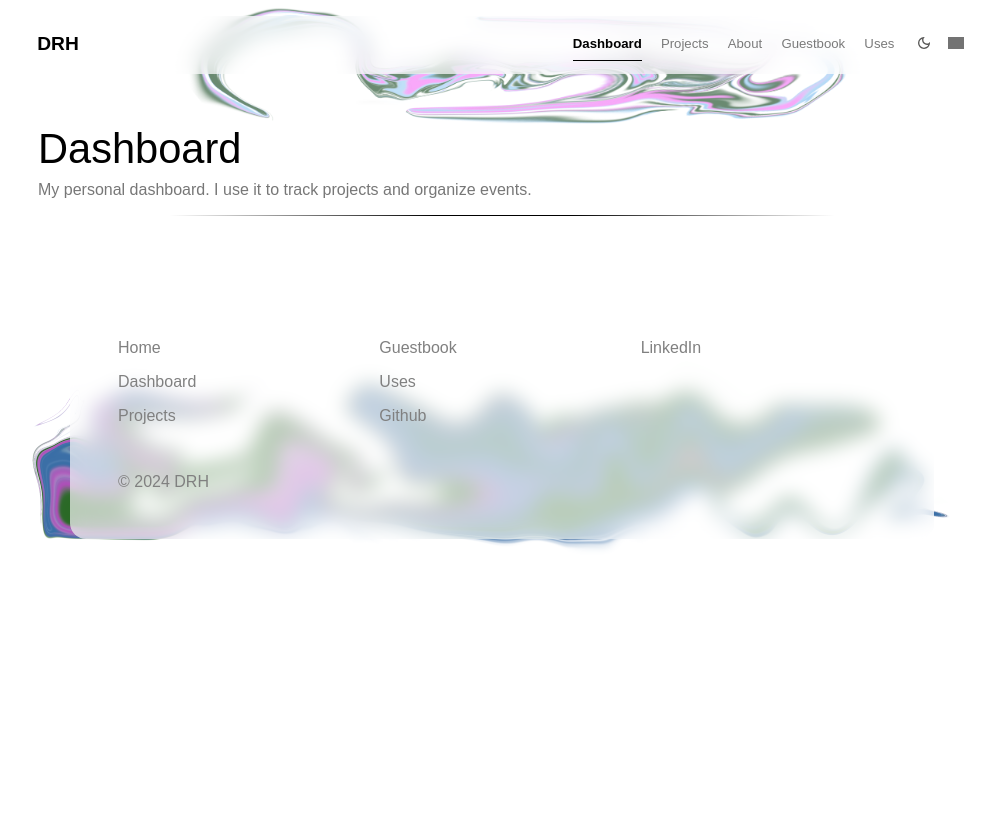
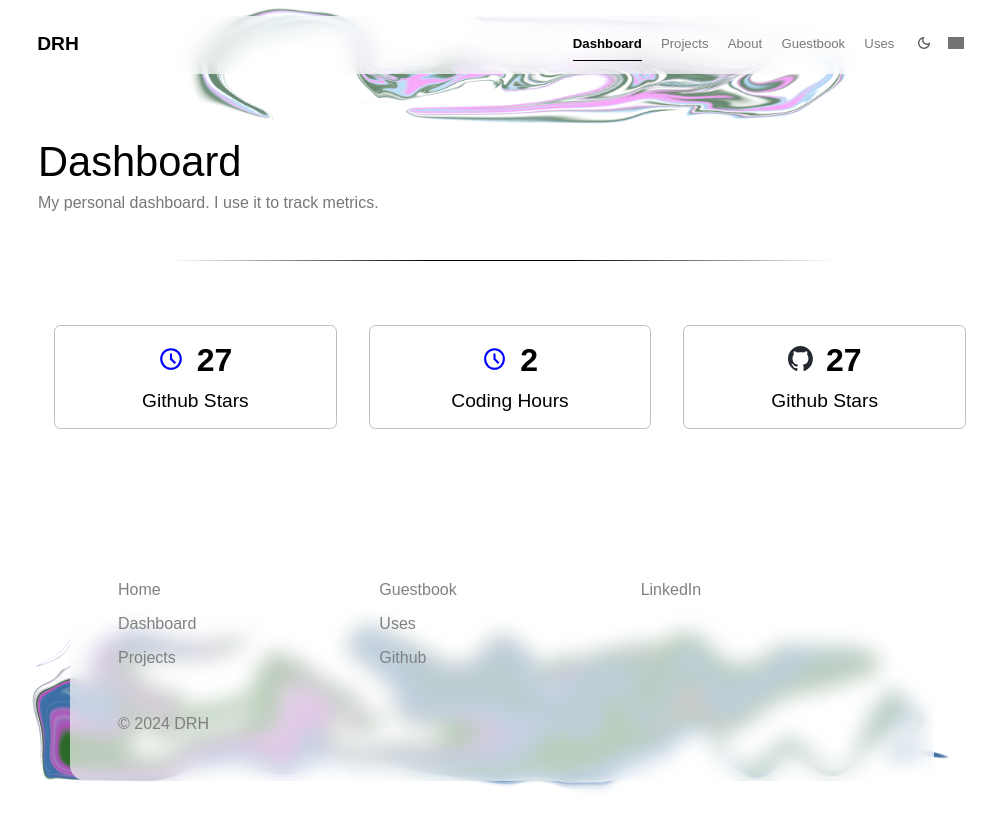
Before and after one commit to DavidRHannah/portfolio, a React (Create React App) app: page /dashboard in a window 1280 px wide. Shown: the top 828 px of the page, without its empty margins (138-1135 px from the left). Before the commit the page ends 800 px from the top, so only its background shows below. Built offline with nearby package versions, Linux system fonts and the light colour scheme; grey boxes are pictures that could not be loaded.

Commit message:
add analytics dashboard

```diff
--- /dev/null
+++ b/src/components/AnalyticContainer/AnalyticContainer.css
@@ -0,0 +1,60 @@
+@keyframes swipeUpOut {
+    0% {
+      transform: translateY(0);
+      opacity: 1;
+    }
+    100% {
+      transform: translateY(-100%);
+      opacity: 0;
+    }
+  }
+
+  @keyframes swipeUpIn {
+    0% {
+      transform: translateY(100%);
+      opacity: 0;
+    }
+    100% {
+      transform: translateY(0);
+      opacity: 1;
+    }
+  }
+
+  .analytic-container {
+    display: flex;
+    flex-direction: column;
+    justify-content: space-between;
+    align-items: center;
+    gap: 0.6rem;
+    padding: 1rem;
+    border-radius: 0.4rem;
+    border: solid 1px rgb(190, 190, 190);
+    cursor: pointer;
+  }
+
+  .analytic-top-container,
+  .analytic-bottom-container {
+    transition: all 0.5s ease;
+  }
+
+  .swipe-out {
+    animation: swipeUpOut 0.5s ease forwards;
+  }
+
+  .swipe-in {
+    animation: swipeUpIn 0.5s ease forwards;
+  }
+
+  .logo-container img {
+    width: 1.6rem;
+  }
+
+  .number-container {
+    font-size: 2rem;
+    font-weight: 600;
+  }
+
+  .analytic-title {
+    font-size: 1.2rem;
+    font-weight: 400;
+  }
--- /dev/null
+++ b/src/components/AnalyticContainer/AnalyticContainer.tsx
@@ -0,0 +1,51 @@
+import React, { useState } from 'react';
+import './AnalyticContainer.css';
+
+interface AnalyticContainerProps {
+  icon1: string;
+  icon2: string;
+  number1: number;
+  number2: number;
+  title1: string;
+  title2: string;
+}
+
+const AnalyticContainer: React.FC<AnalyticContainerProps> = ({ icon1, icon2, number1, number2, title1, title2 }) => {
+  const [isSwipingOut, setIsSwipingOut] = useState(false);
+  const [isSwipingIn, setIsSwipingIn] = useState(false);
+  const [newContent, setNewContent] = useState(false);
+
+  const handleSwipeUp = () => {
+    setIsSwipingOut(true);
+
+    setTimeout(() => {
+      setIsSwipingOut(false);
+      setNewContent(!newContent);
+      setIsSwipingIn(true);
+    }, 500);
+
+    setTimeout(() => {
+      setIsSwipingIn(false);
+    }, 1000);
+  };
+
+  return (
+    <div className="analytic-container" onClick={handleSwipeUp}>
+      <div className={`analytic-top-container ${isSwipingOut ? 'swipe-out' : isSwipingIn ? 'swipe-in' : ''}`}>
+        <div className="logo-container">
+          <img src={newContent ? icon2 : icon1} alt="icon" />
+        </div>
+        <div className="number-container">
+          {newContent ? number2 : number1}
+        </div>
+      </div>
+      <div className={`analytic-bottom-container ${isSwipingOut ? 'swipe-out' : isSwipingIn ? 'swipe-in' : ''}`}>
+        <div className="analytic-title">
+          {newContent ? title2 : title1}
+        </div>
+      </div>
+    </div>
+  );
+};
+
+export default AnalyticContainer;
--- /dev/null
+++ b/src/components/Dashboard/Dashboard.css
@@ -0,0 +1,112 @@
+@import url(../../themes.scss);
+
+.dashboard-content-container{
+    display: grid;
+    grid-template-columns: 1fr 1fr 1fr;
+    gap: 1rem;
+    margin-left: 1rem;
+    margin-right: 1rem;
+    margin-bottom: 4rem;
+}
+@media (max-width: 600px) {
+    .dashboard-content-container{
+        display: grid;
+        grid-template-columns: 1fr 1fr;
+        gap: 1rem;
+    }
+}
+@media (max-width: 460px) {
+    .dashboard-content-container{
+        display: grid;
+        grid-template-columns: 1fr;
+        gap: 1rem;
+    }
+}
+.analytic-container{
+    display: flex;
+    flex-direction: column;
+    flex-wrap: nowrap;
+    justify-content: space-between;
+    align-items: center;
+    gap: 0.6rem;
+
+    margin-left: 1rem;
+    padding-top: 1rem;
+    padding-bottom: 1rem;
+
+    border-radius: 0.4rem;
+    border: solid 1px rgb(190, 190, 190);
+}
+.analytic-top-container{
+    display: flex;
+    flex-wrap: nowrap;
+    gap: 0.8rem;
+    align-items: center;
+    justify-content: space-between;
+}
+.analytic-top-container .logo-container img{
+    width: 1.6rem;
+}
+.analytic-top-container .number-container{
+    font-size: 2rem;
+    font-weight: 600;
+    padding-bottom: 1px;
+}
+.analytic-bottom-container .analytic-title{
+    font-size: 1.2rem;
+    font-weight: 400;
+}
+.analytic-container.coding-hours .analytic-top-container .number-container{
+    color: rgb(4, 92, 255);
+}
+.analytic-container.coding-hours .analytic-top-container .logo-container{
+    filter: invert(9%) sepia(99%) saturate(5630%) hue-rotate(246deg) brightness(110%) contrast(148%);
+}
+
+@keyframes swipeUpOut {
+    0% {
+      transform: translateY(0);
+      opacity: 1;
+    }
+    100% {
+      transform: translateY(-100%);
+      opacity: 0;
+    }
+  }
+
+  @keyframes swipeUpIn {
+    0% {
+      transform: translateY(100%);
+      opacity: 0;
+    }
+    100% {
+      transform: translateY(0);
+      opacity: 1;
+    }
+}
+
+.analytic-container .swipe-out {
+    animation: swipeUpOut 0.5s ease forwards;
+}
+
+.analytic-container .swipe-in {
+    animation: swipeUpIn 0.5s ease forwards;
+}
+
+/* Dark Mode */
+
+body.dark-mode .analytic-container{
+    border: solid 1px rgb(92, 91, 91);
+}
+body.dark-mode .analytic-container.coding-hours .analytic-top-container .number-container{
+    color: rgb(4, 70, 255);
+}
+body.dark-mode .analytic-container.coding-hours .analytic-top-container .logo-container{
+    filter: invert(9%) sepia(99%) saturate(5630%) hue-rotate(246deg) brightness(160%) contrast(148%);
+}
+body.dark-mode .analytic-container.github-followers .analytic-top-container .logo-container{
+    filter: invert(100%);
+}
+body.dark-mode .analytic-container.github-stars .analytic-top-container .logo-container{
+    filter: invert(100%);
+}
--- a/src/components/Dashboard/Dashboard.tsx
+++ b/src/components/Dashboard/Dashboard.tsx
@@ -1,12 +1,42 @@
-import React from 'react'
-import PageHeader from '../PageHeader/PageHeader'
+import React from 'react';
+import './Dashboard.css';
+import PageHeader from '../PageHeader/PageHeader';
+import AnalyticContainer from '../AnalyticContainer/AnalyticContainer';
+import TimeIcon from './icons/time-icon.svg';
+import GithubLogo from './icons/github-logo.svg';
 
-const Dashboard = () => {
+const Dashboard: React.FC = () => {
   return (
-    <div className='dashboard-container'>
-      <PageHeader title="Dashboard" description="My personal dashboard. I use it to track projects and organize events." />
+    <div className="dashboard-container">
+      <PageHeader title="Dashboard" description="My personal dashboard. I use it to track metrics." />
+      <div className="dashboard-content-container">
+        <AnalyticContainer
+          icon1={TimeIcon}
+          icon2={TimeIcon}
+          number1={27}
+          number2={15}
+          title1="Github Stars"
+          title2="Commits"
+        />
+        <AnalyticContainer
+          icon1={TimeIcon}
+          icon2={GithubLogo}
+          number1={2}
+          number2={10}
+          title1="Coding Hours"
+          title2="Github Followers"
+        />
+        <AnalyticContainer
+          icon1={GithubLogo}
+          icon2={TimeIcon}
+          number1={27}
+          number2={15}
+          title1="Github Stars"
+          title2="Commits"
+        />
+      </div>
     </div>
-  )
-}
+  );
+};
 
-export default Dashboard
+export default Dashboard;
--- a/src/components/PageHeader/PageHeader.css
+++ b/src/components/PageHeader/PageHeader.css
@@ -1,8 +1,8 @@
 .page-header-container {
     margin: 0;
     padding: 0;
-    margin-top: 4.2rem;
-    margin-bottom: 2.2rem;
+    margin-top: 5rem;
+    margin-bottom: 4rem;
   }
 
 .title {
@@ -26,6 +26,7 @@
     height: 1px;
     border: 0;
     width: 98%;
+    margin-top: 3rem;
     transition: all 200ms ease;
   }
   body.dark-mode hr{
```
Also changed, not shown: src/components/Dashboard/icons/github-logo.svg (added), src/components/Dashboard/icons/time-icon.svg (added).
